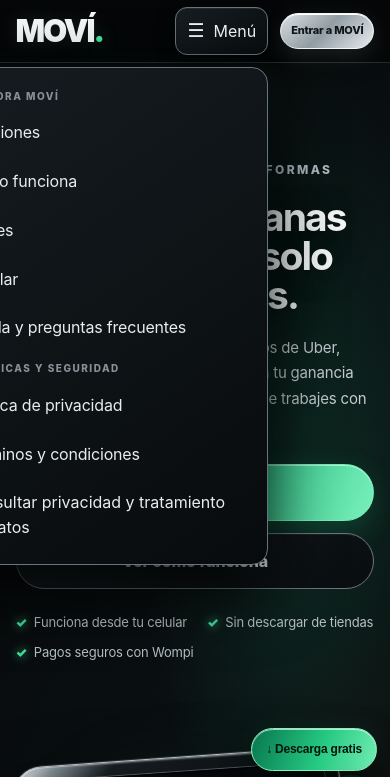
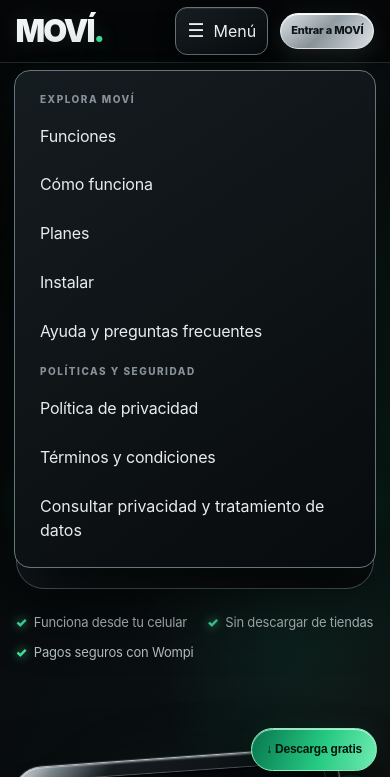
Before and after one commit to chantylli0210-lang/moviconductor-web, a plain HTML site: page index.html in a window 390 px wide. Both pictures are taken after a click on the button "Abrir menú principal". Shown: the top 777 px of the page. Drawn offline with Linux system fonts and the light colour scheme.

Commit message:
Update index.html

```diff
--- a/index.html
+++ b/index.html
@@ -97,6 +97,25 @@ section{position:relative}
 @media(max-width:700px){.hero-grid{padding-top:43px}.hero h1{font-size:clamp(39px,10vw,53px);letter-spacing:-1.9px}.device-stage{height:370px}.tablet{width:91%;left:0}.phone{right:0;width:30%;max-width:148px}.float-actions{right:13px;bottom:13px;gap:9px}.float-download{font-size:12px;padding:11px 14px}.float-wa{width:51px;height:51px}.float-wa svg{width:26px;height:26px}}
 @media(max-width:390px){.device-stage{height:330px}.phone{width:31%}.hero h1{font-size:39px}}
 
+  /* CORRECCIÓN DEL SUBMENÚ EN CELULARES */
+@media(max-width:700px){
+  .menu-wrap{
+    position:static;
+  }
+
+  .menu-panel{
+    position:absolute;
+    top:calc(100% + 8px);
+    left:50%;
+    right:auto;
+    transform:translateX(-50%);
+    width:calc(100vw - 28px);
+    max-width:420px;
+    max-height:calc(100vh - 100px);
+    overflow-y:auto;
+    z-index:100;
+  }
+}
 </style>
 </head>
 <body>
```
